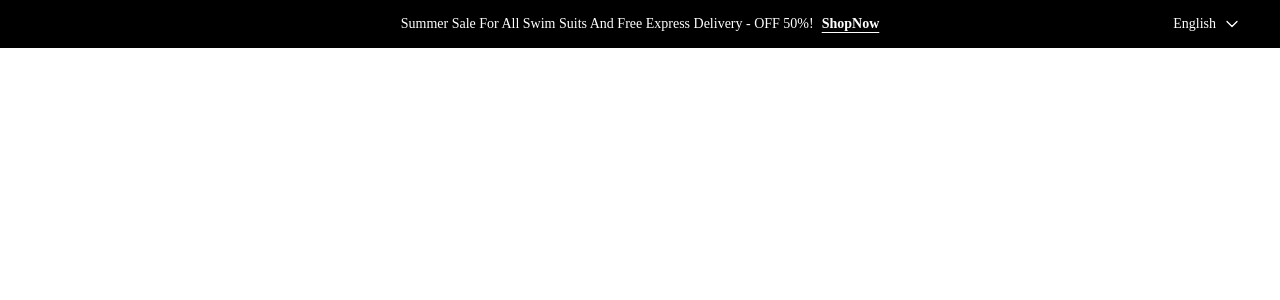
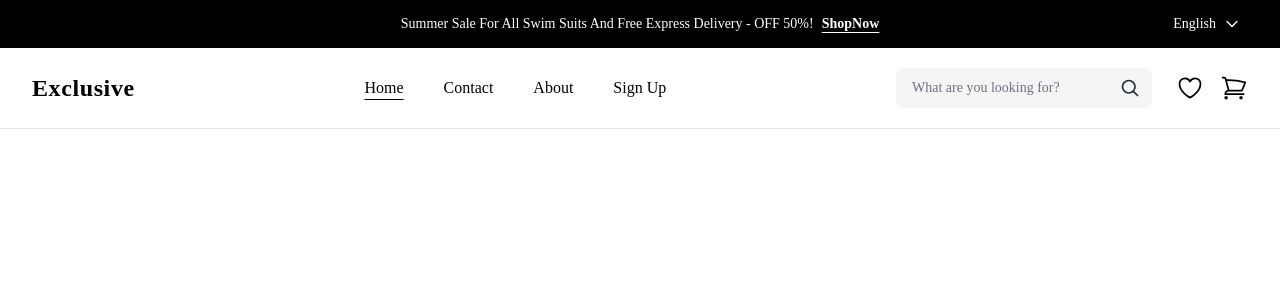
Before and after one commit to ayatbd/easy-mart, a Next.js app: page / in a window 1280 px wide. Shown: the top 300 px of the page. Built offline with nearby package versions, Linux system fonts and the light colour scheme.

Commit message:
added main header

```diff
--- a/src/app/page.tsx
+++ b/src/app/page.tsx
@@ -1,9 +1,11 @@
+import Header from "@/main/home/Header";
 import TopHeader from "@/main/home/TopHeader";
 
 export default function Home() {
   return (
     <div>
       <TopHeader />
+      <Header />
     </div>
   );
 }
--- /dev/null
+++ b/src/components/modules/Container.tsx
@@ -0,0 +1,7 @@
+import React from "react";
+
+const Container = () => {
+  return <div className="md:min-w-295"></div>;
+};
+
+export default Container;
--- a/src/main/home/Header.tsx
+++ b/src/main/home/Header.tsx
@@ -1,7 +1,123 @@
 import React from "react";
+import Link from "next/link";
 
-const Header = () => {
-  return <div></div>;
+const Header: React.FC = () => {
+  return (
+    <header className="w-full bg-white border-b border-gray-200">
+      <div className="max-w-7xl mx-auto flex items-center justify-between px-4 sm:px-6 lg:px-8 h-20">
+        {/* Left: Logo */}
+        <div className="flex-shrink-0">
+          <Link
+            href="/"
+            className="text-2xl font-bold tracking-wide text-black"
+          >
+            Exclusive
+          </Link>
+        </div>
+
+        {/* Center: Navigation Links */}
+        <nav className="hidden md:flex items-center gap-10">
+          <Link
+            href="/"
+            className="text-black font-medium underline underline-offset-[6px] decoration-1 hover:text-gray-600 transition-colors"
+          >
+            Home
+          </Link>
+          <Link
+            href="/contact"
+            className="text-black hover:underline underline-offset-[6px] decoration-1 hover:text-gray-600 transition-colors"
+          >
+            Contact
+          </Link>
+          <Link
+            href="/about"
+            className="text-black hover:underline underline-offset-[6px] decoration-1 hover:text-gray-600 transition-colors"
+          >
+            About
+          </Link>
+          <Link
+            href="/signup"
+            className="text-black hover:underline underline-offset-[6px] decoration-1 hover:text-gray-600 transition-colors"
+          >
+            Sign Up
+          </Link>
+        </nav>
+
+        {/* Right: Search Bar & Icons */}
+        <div className="flex items-center gap-6">
+          {/* Search Input */}
+          <div className="relative hidden lg:block">
+            <input
+              type="text"
+              placeholder="What are you looking for?"
+              className="w-64 bg-[#F5F5F5] text-sm text-black placeholder-gray-500 rounded-md py-2.5 pl-4 pr-10 focus:outline-none focus:ring-1 focus:ring-gray-300 transition-all"
+            />
+            <button className="absolute right-3 top-1/2 -translate-y-1/2 text-gray-800 hover:text-black">
+              <svg
+                xmlns="http://www.w3.org/2000/svg"
+                fill="none"
+                viewBox="0 0 24 24"
+                strokeWidth={2}
+                stroke="currentColor"
+                className="w-5 h-5"
+              >
+                <path
+                  strokeLinecap="round"
+                  strokeLinejoin="round"
+                  d="m21 21-5.197-5.197m0 0A7.5 7.5 0 1 0 5.196 5.196a7.5 7.5 0 0 0 10.607 10.607Z"
+                />
+              </svg>
+            </button>
+          </div>
+
+          {/* Icons container */}
+          <div className="flex items-center gap-4">
+            {/* Wishlist / Heart Icon */}
+            <button
+              aria-label="Wishlist"
+              className="text-black hover:text-gray-600 transition-colors"
+            >
+              <svg
+                xmlns="http://www.w3.org/2000/svg"
+                fill="none"
+                viewBox="0 0 24 24"
+                strokeWidth={1.5}
+                stroke="currentColor"
+                className="w-7 h-7"
+              >
+                <path
+                  strokeLinecap="round"
+                  strokeLinejoin="round"
+                  d="M21 8.25c0-2.485-2.099-4.5-4.688-4.5-1.935 0-3.597 1.126-4.312 2.733-.715-1.607-2.377-2.733-4.313-2.733C5.1 3.75 3 5.765 3 8.25c0 7.22 9 12 9 12s9-4.78 9-12Z"
+                />
+              </svg>
+            </button>
+
+            {/* Cart Icon */}
+            <button
+              aria-label="Shopping Cart"
+              className="text-black hover:text-gray-600 transition-colors"
+            >
+              <svg
+                xmlns="http://www.w3.org/2000/svg"
+                fill="none"
+                viewBox="0 0 24 24"
+                strokeWidth={1.5}
+                stroke="currentColor"
+                className="w-7 h-7"
+              >
+                <path
+                  strokeLinecap="round"
+                  strokeLinejoin="round"
+                  d="M2.25 3h1.386c.51 0 .955.343 1.087.835l.383 1.437M7.5 14.25a3 3 0 0 0-3 3h15.75m-12.75-3h11.218c1.121-2.3 2.1-4.684 2.924-7.138a60.114 60.114 0 0 0-16.536-1.84M7.5 14.25 5.106 5.272M6 20.25a.75.75 0 1 1-1.5 0 .75.75 0 0 1 1.5 0Zm12.75 0a.75.75 0 1 1-1.5 0 .75.75 0 0 1 1.5 0Z"
+                />
+              </svg>
+            </button>
+          </div>
+        </div>
+      </div>
+    </header>
+  );
 };
 
 export default Header;
```
